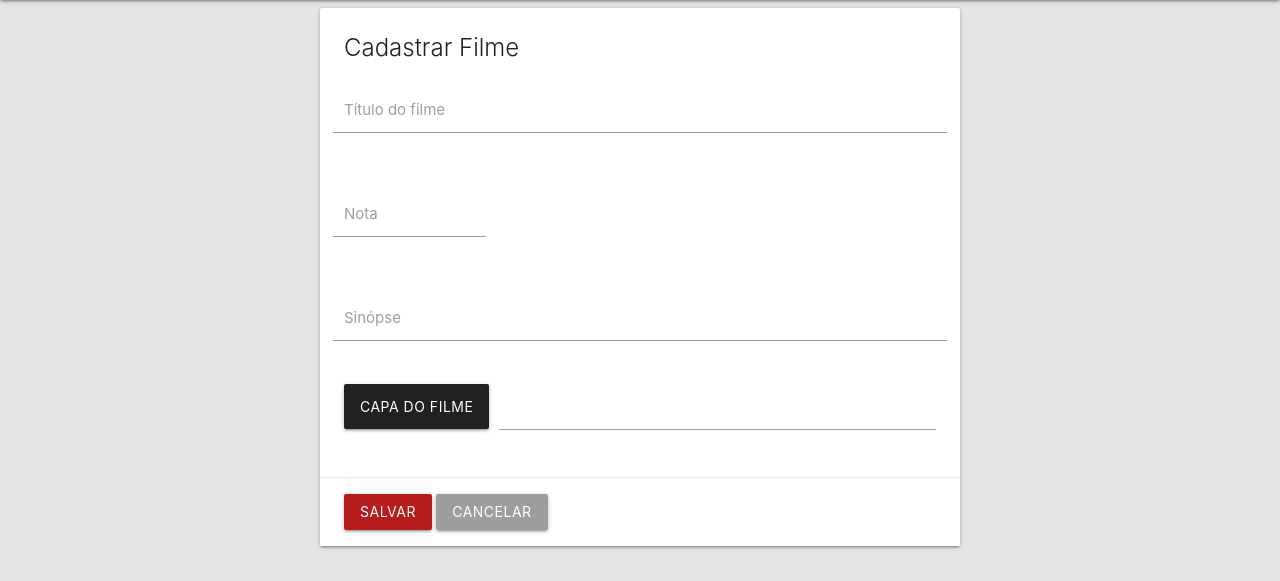
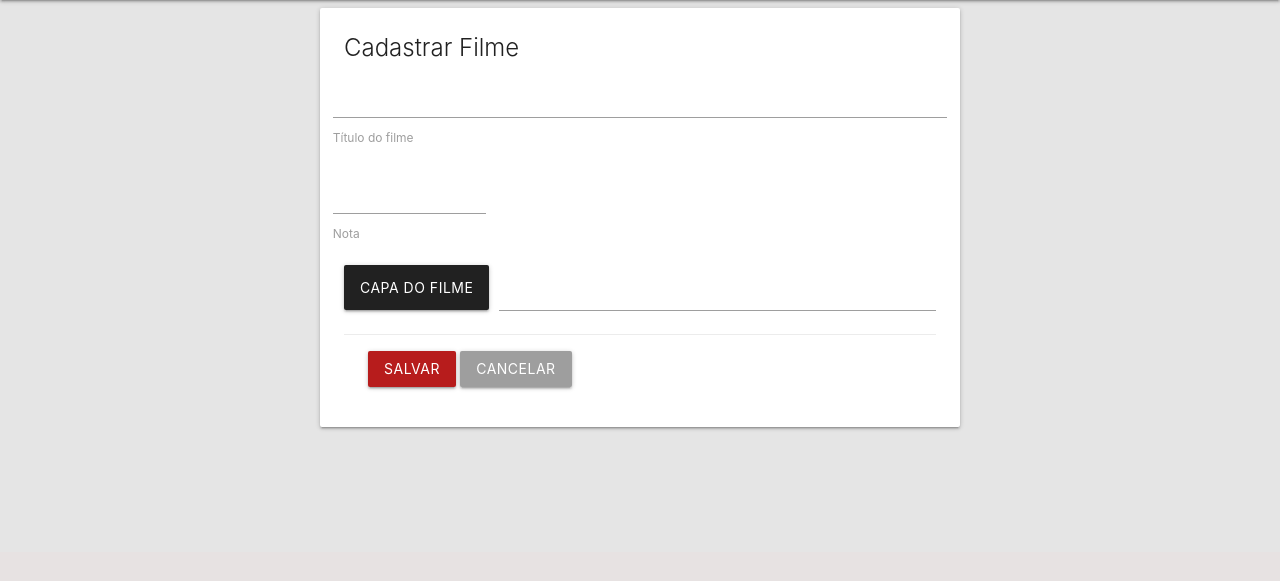
Before and after one commit to Matthsh/Cine-Expoil, a PHP site: page /cadastrar.php in a window 1280 px wide. Shown: the part 248-829 px from the top of the page. After the commit the page ends 678 px from the top, so only its background shows below. Run offline with PHP 8.4, Linux system fonts and the light colour scheme.

Commit message:
Cadastro filmes pt 1

```diff
--- a/cadastrar.php
+++ b/cadastrar.php
@@ -23,30 +23,25 @@
 
     <!-- Linhas do cadastro -->
     <div class="row">
+
+        <form action="inserirFilme.php" method="POST">
             <div class="col s6 offset-s3">
                 <div class="card">
                     <div class="card-content">
+                        <span class="card-title">Cadastrar Filme</span>
+
                         <!-- Input titulo -->
-                    <span class="card-title">Cadastrar Filme</span>
                         <div class="row">
-                        <div class="input-field col s12">
-                            <label for="title">Título do filme</label>
-                            <input id="title" type="text" class="validate" required>
+                            <div class="input-fild col s12">
+                                <input id="titulo" type="text" class="validate" name="titulo" required>
+                                <label for="titulo">Título do filme</label>
                             </div>
                         </div>
                         <!-- Input nota -->
                         <div class="row">
-                        <div class="input-field col s3">
-                            <input id="nota" type="number" step="1" min=0 max=10 class="validate" required>
+                            <div class="input-fild col s3">
+                            <input id="nota" type="number" step="1" min=0 max=10 name="nota" class="validate" required>
                             <label for="nota">Nota</label>
-
-                        </div>
-                    </div>
-                    <!-- Input sinopse -->
-                    <div class="row">
-                        <div class="input-field col s12">
-                            <label class="sinopse" for="sinopse">Sinópse</label>
-                            <input id="sinopse" type="text" class="validate" required>
                         </div>
                     </div>
                     <!-- input imagem -->
@@ -56,18 +51,18 @@
                             <input type="file">
                         </div>
                         <div class="file-path-wrapper">
-                          <input class="file-path validate" type="text">
+                            <input class="file-path validate" type="text" name="poster">
                         </div>
+                    </div>
+
+                    <div class="card-action">
+                        <button type="submit" class="waves-effect waves-light btn #b71c1c red darken-4">Salvar</button>
+                        <a href="galeria.php" class="waves-effect waves-light btn grey">Cancelar</a>
                     </div>
 
                 </div>
 
-                <!-- Botões do cadastro -->
-                <div class="card-action">
-                    <a href="#" class="waves-effect waves-light btn #b71c1c red darken-4">Salvar</a>
-                    <a href="galeria.php" class="waves-effect waves-light btn grey">Cancelar</a>
             </div>
-            </div>
-        </div>
+        </form>
     </div>
 </body>
--- a/galeria.php
+++ b/galeria.php
@@ -56,9 +56,10 @@ $filme4 = [
         </div>
     </nav>
 
+    <div class="countainer">
         <div class="row valing-wrapper center">
             <?php while ($filme = $filmes->fetchArray()) : ?>
-            <div class="col s3">
+                <div class="col s12 m6 l3">
                     <div class="card hoverable waves-effect waves-light">
                         <div class="card-image">
                             <img src="<?= $filme["poster"]?>">
@@ -70,6 +71,7 @@ $filme4 = [
                 </div>
             <?php endwhile ?>
         </div>
+    </div>
 
 </body>
 </html>
```
Also changed, not shown: inserirFilme.php (added, +7 -0 lines). Lines whose indentation alone changed are shown as unchanged.
